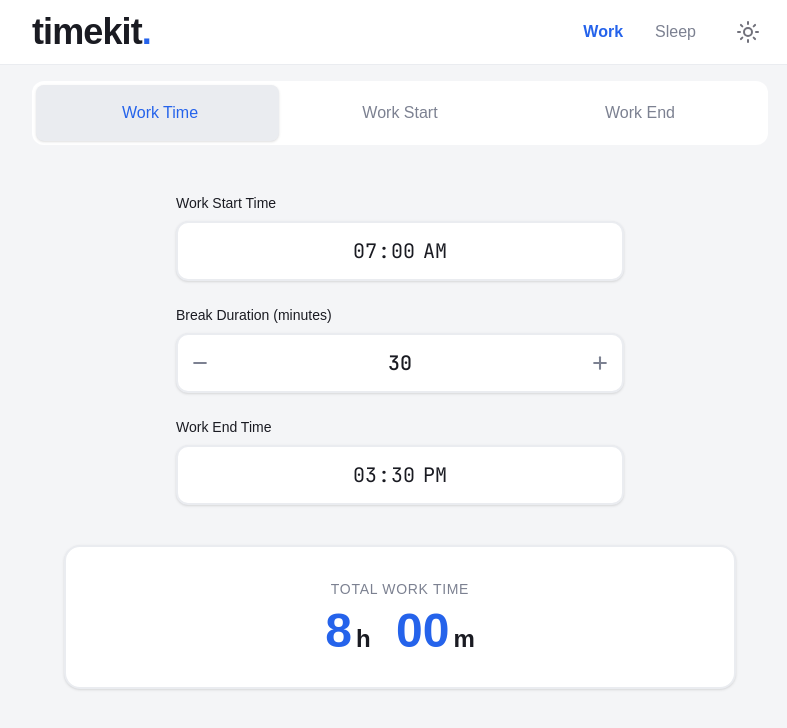
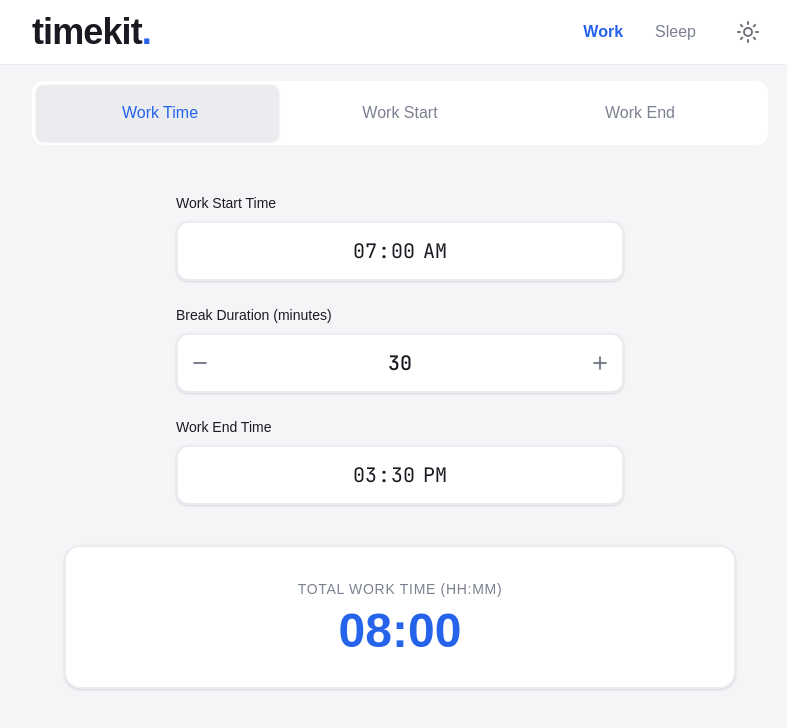
Before and after one commit to SclRlLiX/timekit, a SvelteKit app: page /work in a window 1280 px wide. Shown: the top 728 px of the page, without its empty margins (240-1027 px from the left). Built offline with nearby package versions, Linux system fonts and the light colour scheme; a web font is replaced by a local one.

Commit message:
made the work time calc result a component

```diff
--- /dev/null
+++ b/src/lib/components/WorkTimeResult.svelte
@@ -0,0 +1,19 @@
+<script lang="ts">
+	// Using Svelte 5 runes for props
+	let {
+		label = 'Work Start Time',
+		hours = 0,
+		mins = 0,
+	} = $props();
+</script>
+
+<div
+	class="flex flex-col items-center justify-center rounded-2xl border-2 border-(--color-surface-raised) bg-(--color-surface) py-8 shadow-sm"
+>
+	<h2 class="mb-2 text-sm font-medium tracking-wider text-(--color-muted) uppercase">
+		{label}
+	</h2>
+	<div class="text-5xl font-bold text-(--color-accent) tabular-nums">
+		{hours.toString().padStart(2, '0')}:{mins.toString().padStart(2, '0')}
+	</div>
+</div>
--- a/src/routes/work/+page.svelte
+++ b/src/routes/work/+page.svelte
@@ -1,6 +1,7 @@
 <script lang="ts">
 	import TimeInput from '$lib/components/TimeInput.svelte';
 	import BreakInput from '$lib/components/BreakInput.svelte';
+	import WorkTimeResult from '$lib/components/WorkTimeResult.svelte';
 
 	let activeTab = $state('Work Time');
 	const tabs = ['Work Time', 'Work Start', 'Work End'];
@@ -48,7 +49,7 @@
 
 	//Calculate work start time based on end time and work duration
 	let calculatedWorkStart = $derived.by(() => {
-		if (!workEndTime || !workTimeCustom) return '00:00';
+		if (!workEndTime || !workTimeCustom) return { hours: 0, mins: 0 };
 
 		// 1. Convert "HH:MM" into total minutes from midnight
 		const [endH, endM] = workEndTime.split(':').map(Number);
@@ -67,17 +68,15 @@
 
 		let netMins = startTotalMins + breakDuration;
 
-
-		// 4. Convert back to "HH:MM"
-		const startH = Math.floor( netMins / 60);
-		const startM = netMins % 60;
-
-		return `${startH.toString().padStart(2, '0')}:${startM.toString().padStart(2, '0')}`;
+		return {
+			hours: Math.floor(netMins / 60),
+			mins: netMins % 60
+		};
 	});
 
 	//Calculate work start time based on end time and work duration
 	let calculatedWorkEnd = $derived.by(() => {
-		if (!workStartTime || !workTimeCustom) return '00:00';
+		if (!workStartTime || !workTimeCustom) return { hours: 0, mins: 0 };
 
 		// 1. Convert "HH:MM" into total minutes from midnight
 		const [startH, startM] = workStartTime.split(':').map(Number);
@@ -96,15 +95,12 @@
 
 		let netMins = endTotalMins + breakDuration;
 
-
-		// 4. Convert back to "HH:MM"
-		const endH = Math.floor( netMins / 60);
-		const endM = netMins % 60;
-
-		return `${endH.toString().padStart(2, '0')}:${endM.toString().padStart(2, '0')}`;
+		return {
+			hours: Math.floor(netMins / 60),
+			mins: netMins % 60
+		};
 	});
 </script>
-
 
 <div class="relative flex w-full rounded-xl bg-(--color-surface) p-2">
 	<div class="pointer-events-none absolute inset-1 flex">
@@ -126,7 +122,6 @@
 
 <div class="grid px-2 py-6">
 	{#key activeTab}
-
 		<!-- Work Time  -->
 		{#if activeTab === 'Work Time'}
 			<div class="will-change-opacity col-start-1 row-start-1">
@@ -141,19 +136,11 @@
 						<TimeInput label="Work End Time" id="work-end" bind:value={workEndTime} />
 					</div>
 
-					<div
-						class="flex flex-col items-center justify-center rounded-2xl border-2 border-(--color-surface-raised) bg-(--color-surface) py-8 shadow-sm"
-					>
-						<h2 class="mb-2 text-sm font-medium tracking-wider text-(--color-muted) uppercase">
-							Total Work Time
-						</h2>
-						<div class="text-5xl font-bold text-(--color-accent) tabular-nums">
-							{workTime.hours}<span class="mr-3 ml-1 text-2xl text-(--color-main-text)">h</span>
-							{workTime.mins.toString().padStart(2, '0')}<span
-								class="ml-1 text-2xl text-(--color-main-text)">m</span
-							>
-						</div>
-					</div>
+					<WorkTimeResult
+						label="Total work time (hh:mm)"
+						hours={workTime.hours}
+						mins={workTime.mins}
+					></WorkTimeResult>
 				</div>
 			</div>
 		{/if}
@@ -172,16 +159,11 @@
 						<TimeInput label="Work Time" id="work-time" bind:value={workTimeCustom} />
 					</div>
 
-					<div
-						class="flex flex-col items-center justify-center rounded-2xl border-2 border-(--color-surface-raised) bg-(--color-surface) py-8 shadow-sm"
-					>
-						<h2 class="mb-2 text-sm font-medium tracking-wider text-(--color-muted) uppercase">
-							Work Start Time
-						</h2>
-						<div class="text-5xl font-bold text-(--color-accent) tabular-nums">
-							{calculatedWorkStart}
-						</div>
-					</div>
+					<WorkTimeResult
+						label="Work Time Start"
+						hours={calculatedWorkStart.hours}
+						mins={calculatedWorkStart.mins}
+					></WorkTimeResult>
 				</div>
 			</div>
 		{/if}
@@ -200,20 +182,14 @@
 						<TimeInput label="Work Time" id="work-time" bind:value={workTimeCustom} />
 					</div>
 
-					<div
-						class="flex flex-col items-center justify-center rounded-2xl border-2 border-(--color-surface-raised) bg-(--color-surface) py-8 shadow-sm"
-					>
-						<h2 class="mb-2 text-sm font-medium tracking-wider text-(--color-muted) uppercase">
-							Work End Time
-						</h2>
-						<div class="text-5xl font-bold text-(--color-accent) tabular-nums">
-							{calculatedWorkEnd}
-						</div>
-					</div>
+					<WorkTimeResult
+						label="Work Time Start"
+						hours={calculatedWorkEnd.hours}
+						mins={calculatedWorkEnd.mins}
+					></WorkTimeResult>
+
 				</div>
 			</div>
 		{/if}
-
-
 	{/key}
 </div>
```
